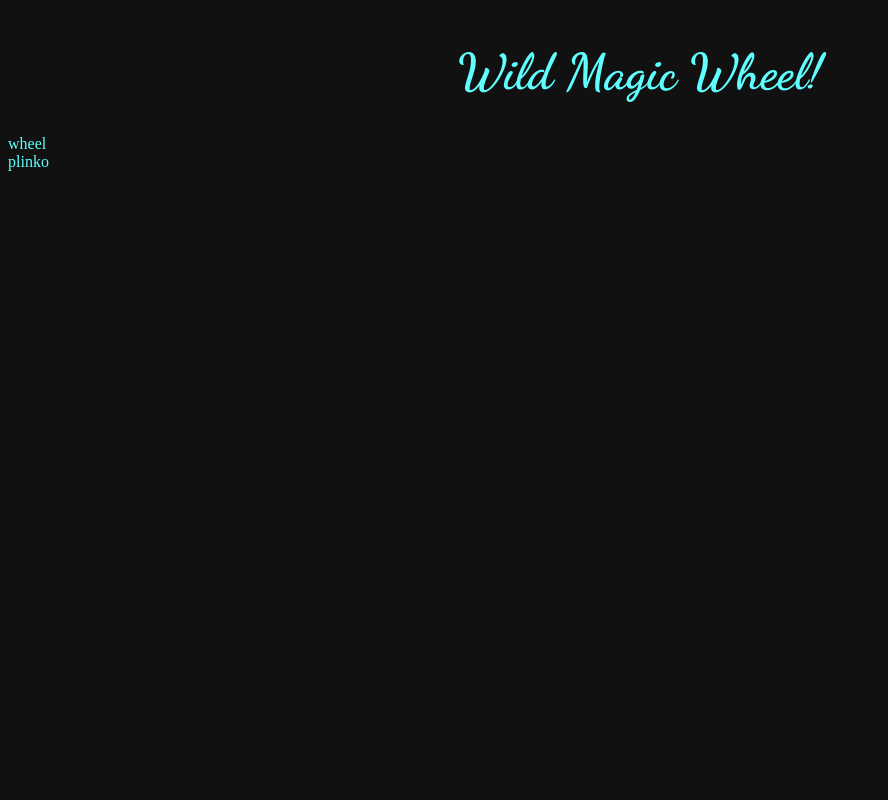
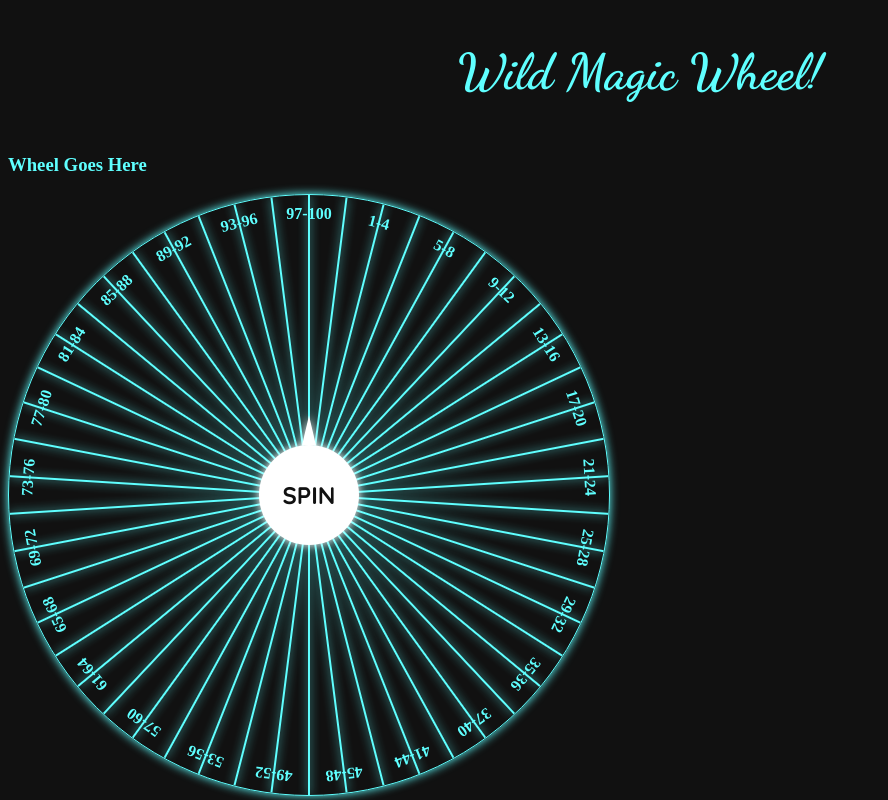
Before and after one commit to Cvlumww/Magic-Wheel, a React (Create React App) app: page / in a window 1280 px wide. Shown: the whole page, without its empty margins (0-888 px from the left). Built offline with nearby package versions, Linux system fonts and the light colour scheme; a web font is replaced by a local one.

Commit message:
First Commit

```diff
--- a/src/App.js
+++ b/src/App.js
@@ -11,7 +11,7 @@ function App() {
     <div className="App">
       <Main />
       <Wheel />
-      <Plinko />
+      {/* <Plinko /> */}
     </div>
   );
 }
--- a/src/SCSS/app.css
+++ b/src/SCSS/app.css
@@ -19,6 +19,10 @@ p {
   font-family: "Quicksand", sans-serif;
 }
 
+:root {
+  --i: 0;
+}
+
 html {
   background-color: #111111;
   color: #5fffff;
@@ -35,4 +39,68 @@ html {
 .mainBody h1 {
   font-size: 50px;
   text-align: center;
+}
+
+.wheel {
+  position: absolute;
+  width: 600px;
+  height: 600px;
+  border: 1px solid #5fffff;
+  box-shadow: 0 0 10px #5fffff;
+  border-radius: 50%;
+  transition: transform 5s ease-in-out;
+  overflow: hidden;
+}
+.wheel span {
+  position: absolute;
+  left: calc(50% - 1px);
+  width: 2px;
+  height: 100%;
+  background: #5fffff;
+  transform: rotate(calc(14.4deg * var(--i))) !important;
+  filter: drop-shadow(0 0 5px #5fffff);
+}
+.wheel .spinBtn {
+  position: absolute;
+  inset: 250px;
+  width: 100px;
+  height: 100px;
+  background: white;
+  text-transform: uppercase;
+  font-weight: 700;
+  font-family: "Quicksand", sans-serif;
+  font-size: 1.5em;
+  z-index: 999;
+  color: #111111;
+  border-radius: 50%;
+  display: flex;
+  flex-direction: column;
+  align-items: center;
+  justify-content: center;
+  cursor: pointer;
+  filter: drop-shadow(0 0 5px white);
+  -webkit-user-select: none;
+     -moz-user-select: none;
+          user-select: none;
+}
+.wheel .spinBtn:before {
+  content: "";
+  position: absolute;
+  top: -30px;
+  height: 30px;
+  width: 20px;
+  background-color: white;
+  -webkit-clip-path: polygon(50% 0%, 15% 100%, 85% 100%);
+          clip-path: polygon(50% 0%, 15% 100%, 85% 100%);
+}
+.wheel .numbers {
+  position: absolute;
+  inset: 0;
+}
+.wheel .numbers b {
+  position: absolute;
+  inset: 10px;
+  transform: rotate(calc(14.4deg * var(--i))) !important;
+  text-align: center;
+  rotate: 14.4deg;
 }/*# sourceMappingURL=app.css.map */
--- a/src/SCSS/comp/_main.scss
+++ b/src/SCSS/comp/_main.scss
@@ -1,4 +1,9 @@
 // Main
+
+:root {
+  --i: 0;
+}
+
 html {
   background-color: $black;
   color: $blue;
@@ -26,6 +31,79 @@ html {
 
 // Wheel
 
+.wheel {
+  position: absolute;
+  width: 600px;
+  height: 600px;
+  border: 1px solid $blue;
+  box-shadow: 0 0 10px $blue;
+  border-radius: 50%;
+  transition: transform 5s ease-in-out;
+  overflow: hidden;
+
+  span {
+    position: absolute;
+    left: calc(50% - 1px);
+    width: 2px;
+    height: 100%;
+    background: $blue;
+    transform: rotate(calc(14.4deg * var(--i))) !important;
+
+    filter: drop-shadow(0 0 5px $blue);
+  }
+
+  .spinBtn {
+    position: absolute;
+    inset: 250px;
+    width: 100px;
+    height: 100px;
+    background: white;
+
+    text-transform: uppercase;
+    font-weight: 700;
+    font-family: "Quicksand", sans-serif;
+    font-size: 1.5em;
+
+    z-index: 999;
+    color: $black;
+
+    border-radius: 50%;
+    display: flex;
+    flex-direction: column;
+    align-items: center;
+    justify-content: center;
+
+    cursor: pointer;
+    filter: drop-shadow(0 0 5px white);
+
+    user-select: none;
+  }
+
+  .spinBtn:before {
+    content: "";
+    position: absolute;
+    top: -30px;
+    height: 30px;
+    width: 20px;
+    background-color: white;
+    clip-path: polygon(50% 0%, 15% 100%, 85% 100%);
+  }
+
+  .numbers {
+    position: absolute;
+    inset: 0;
+
+    b {
+      position: absolute;
+      inset: 10px;
+      transform: rotate(calc(14.4deg * var(--i))) !important;
+      text-align: center;
+
+      rotate: 14.4deg;
+    }
+  }
+}
+
 // // Plinko
 
 // Particles
--- a/src/data.json
+++ b/src/data.json
@@ -1,12 +1,50 @@
-{
-  "2024 Table": [
-    {
-      "num": "1, 2, 3, 4",
-      "value": "Roll on this table at the start of each of your turns for the next minute, ignoring this result on subsequent rolls."
-    },
-    {
-      "num": "5, 6, 7, 8",
-      "value": "Roll on this table at the start of each of your turns for the next minute, ignoring this result on subsequent rolls."
-    }
-  ]
-}
+[
+  {
+    "num": 1,
+    "condition": "Roll on this table at the start of each of your turns for the next minute, ignoring this result on subsequent rolls."
+  },
+  {
+    "num": 2,
+    "condition": "Roll on this table at the start of each of your turns for the next minute, ignoring this result on subsequent rolls."
+  },
+  {
+    "num": 3,
+    "condition": "Roll on this table at the start of each of your turns for the next minute, ignoring this result on subsequent rolls."
+  },
+  {
+    "num": 4,
+    "condition": "Roll on this table at the start of each of your turns for the next minute, ignoring this result on subsequent rolls."
+  },
+  {
+    "num": 5,
+    "condition": "A creature that is Friendly toward you appears in a random unoccupied space within 60 feet of you. The creature is under the DM’s control and disappears 1 minute later. Roll 1d4 to determine the creature: on a 1, a Modron Duodrone appears; on a 2, a Flumph appears; on a 3, a Modron Monodrone appears; on a 4, a Unicorn appears. See the Monster Manual for the creature’s stat block."
+  },
+  {
+    "num": 6,
+    "condition": "A creature that is Friendly toward you appears in a random unoccupied space within 60 feet of you. The creature is under the DM’s control and disappears 1 minute later. Roll 1d4 to determine the creature: on a 1, a Modron Duodrone appears; on a 2, a Flumph appears; on a 3, a Modron Monodrone appears; on a 4, a Unicorn appears. See the Monster Manual for the creature’s stat block."
+  },
+  {
+    "num": 7,
+    "condition": "A creature that is Friendly toward you appears in a random unoccupied space within 60 feet of you. The creature is under the DM’s control and disappears 1 minute later. Roll 1d4 to determine the creature: on a 1, a Modron Duodrone appears; on a 2, a Flumph appears; on a 3, a Modron Monodrone appears; on a 4, a Unicorn appears. See the Monster Manual for the creature’s stat block."
+  },
+  {
+    "num": 8,
+    "condition": "A creature that is Friendly toward you appears in a random unoccupied space within 60 feet of you. The creature is under the DM’s control and disappears 1 minute later. Roll 1d4 to determine the creature: on a 1, a Modron Duodrone appears; on a 2, a Flumph appears; on a 3, a Modron Monodrone appears; on a 4, a Unicorn appears. See the Monster Manual for the creature’s stat block."
+  },
+  {
+    "num": 9,
+    "condition": "For the next minute, you regain 5 Hit Points at the start of each of your turns."
+  },
+  {
+    "num": 10,
+    "condition": "For the next minute, you regain 5 Hit Points at the start of each of your turns."
+  },
+  {
+    "num": 11,
+    "condition": "For the next minute, you regain 5 Hit Points at the start of each of your turns."
+  },
+  {
+    "num": 12,
+    "condition": "For the next minute, you regain 5 Hit Points at the start of each of your turns."
+  }
+]
--- /dev/null
+++ b/src/inc/wheel/test.jsx
@@ -0,0 +1,12 @@
+import React from "react";
+
+const test = ({ num, con }) => {
+  return (
+    <div>
+      <li>{num}</li>
+      <li>{con}</li>
+    </div>
+  );
+};
+
+export default test;
--- a/src/inc/wheel/wheel.jsx
+++ b/src/inc/wheel/wheel.jsx
@@ -1,7 +1,92 @@
 import React from "react";
 
+import data from "../../data.json";
+import Test from "./test";
+
 const wheel = () => {
-  return <div>wheel</div>;
+  const spin = () => {
+    const deg = Math.floor(5000 + Math.random() * 5000);
+
+    wheel.style.transform = "rotate('${deg}'deg);";
+  };
+
+  return (
+    <div className="wheelBody">
+      <h3>Wheel Goes Here</h3>
+      {/* <ul> */}
+      {/* {data.map((dat) => {
+          return <Test num={dat.num} con={dat.condition} />;
+        })} */}
+      {/* </ul> */}
+
+      <div className="wheel">
+        <div className="spinBtn" onClick={spin}>
+          Spin
+        </div>
+
+        <span style={{ "--i": 0 }}></span>
+        <span style={{ "--i": 1 }}></span>
+        <span style={{ "--i": 2 }}></span>
+        <span style={{ "--i": 3 }}></span>
+        <span style={{ "--i": 4 }}></span>
+        <span style={{ "--i": 5 }}></span>
+        <span style={{ "--i": 6 }}></span>
+        <span style={{ "--i": 7 }}></span>
+        <span style={{ "--i": 8 }}></span>
+        <span style={{ "--i": 9 }}></span>
+        <span style={{ "--i": 10 }}></span>
+        <span style={{ "--i": 11 }}></span>
+        <span style={{ "--i": 12 }}></span>
+        <span style={{ "--i": 13 }}></span>
+        <span style={{ "--i": 14 }}></span>
+        <span style={{ "--i": 15 }}></span>
+        <span style={{ "--i": 16 }}></span>
+        <span style={{ "--i": 17 }}></span>
+        <span style={{ "--i": 18 }}></span>
+        <span style={{ "--i": 19 }}></span>
+        <span style={{ "--i": 20 }}></span>
+        <span style={{ "--i": 21 }}></span>
+        <span style={{ "--i": 22 }}></span>
+        <span style={{ "--i": 23 }}></span>
+        <span style={{ "--i": 24 }}></span>
+
+        <div className="numbers">
+          <b style={{ "--i": 0 }}>1-4</b>
+          <b style={{ "--i": 1 }}>5-8</b>
+          <b style={{ "--i": 2 }}>9-12</b>
+
+          <b style={{ "--i": 3 }}>13-16</b>
+          <b style={{ "--i": 4 }}>17-20</b>
+          <b style={{ "--i": 5 }}>21-24</b>
+
+          <b style={{ "--i": 6 }}>25-28</b>
+          <b style={{ "--i": 7 }}>29-32</b>
+          <b style={{ "--i": 8 }}>35-36</b>
+
+          <b style={{ "--i": 9 }}>37-40</b>
+          <b style={{ "--i": 10 }}>41-44</b>
+          <b style={{ "--i": 11 }}>45-48</b>
+
+          <b style={{ "--i": 12 }}>49-52</b>
+          <b style={{ "--i": 13 }}>53-56</b>
+          <b style={{ "--i": 14 }}>57-60</b>
+
+          <b style={{ "--i": 15 }}>61-64</b>
+          <b style={{ "--i": 16 }}>65-68</b>
+          <b style={{ "--i": 17 }}>69-72</b>
+
+          <b style={{ "--i": 18 }}>73-76</b>
+          <b style={{ "--i": 19 }}>77-80</b>
+          <b style={{ "--i": 20 }}>81-84</b>
+
+          <b style={{ "--i": 21 }}>85-88</b>
+          <b style={{ "--i": 22 }}>89-92</b>
+          <b style={{ "--i": 23 }}>93-96</b>
+          <b style={{ "--i": 24 }}>97-100</b>
+        </div>
+      </div>
+    </div>
+  );
 };
 
 export default wheel;
```
Also changed, not shown: 1 other file (tests, documents, lock files or other folders).
